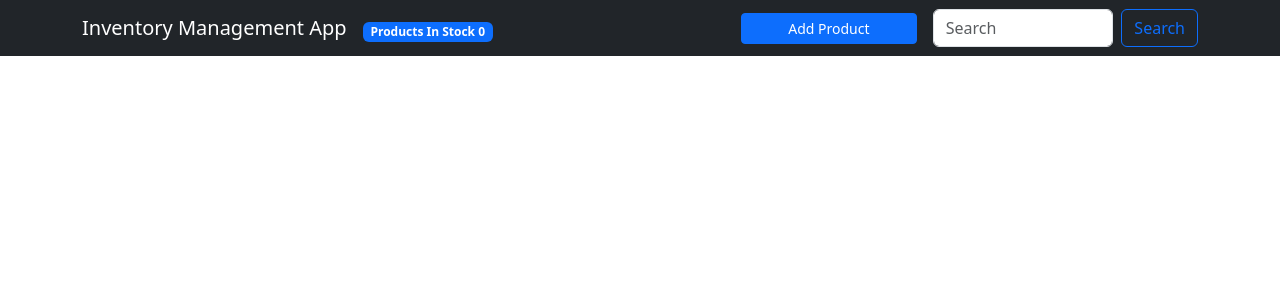
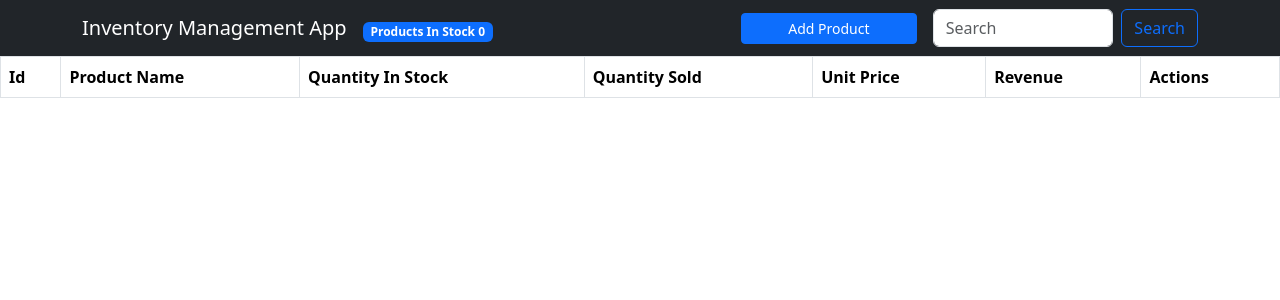
Before and after one commit to mohsinkhan60/flast_api_react_app, a React (Create React App) app in the folder front_end/: page / in a window 1280 px wide. Shown: the top 300 px of the page. Built offline with nearby package versions, Linux system fonts and the light colour scheme.

Commit message:
feat: add ProductsTable component and integrate into App; update ProductContext state initialization

```diff
--- a/front_end/src/App.js
+++ b/front_end/src/App.js
@@ -2,6 +2,7 @@ import { BrowserRouter, Routes } from "react-router-dom";
 import "./App.css";
 import NavBar from "./components/NavBar";
 import { ProductProvider } from "./ProductContext";
+import ProductsTable from "./ProductsTable";
 
 function App() {
   return (
@@ -9,6 +10,7 @@ function App() {
       <BrowserRouter>
         <ProductProvider>
           <NavBar />
+          <ProductsTable />
           <Routes>{/* Your <Route> components go here */}</Routes>
         </ProductProvider>
       </BrowserRouter>
--- a/front_end/src/ProductContext.js
+++ b/front_end/src/ProductContext.js
@@ -3,7 +3,7 @@ import { createContext, useState } from "react"
 export const ProductContext = createContext();
 
 export const ProductProvider = (props) => {
-const [products, setProducts] = useState({ data: [] });
+const [products, setProducts] = useState({ "data": [] });
    return(
       <ProductContext.Provider value = {[products, setProducts]}>
          {props.children}
--- /dev/null
+++ b/front_end/src/ProductsTable.js
@@ -0,0 +1,21 @@
+import { Table } from "react-bootstrap";
+
+const ProductsTable = () => {
+  return (
+    <Table striped bordered hover>
+      <thead>
+        <tr>
+          <th>Id</th>
+          <th>Product Name</th>
+          <th>Quantity In Stock</th>
+          <th>Quantity Sold</th>
+          <th>Unit Price</th>
+          <th>Revenue</th>
+          <th>Actions</th>
+        </tr>
+      </thead>
+      <tbody>{/* Table rows will go here dynamically */}</tbody>
+    </Table>
+  );
+};
+export default ProductsTable;
```
Also changed, not shown: front_end/src/logo.svg (deleted).
